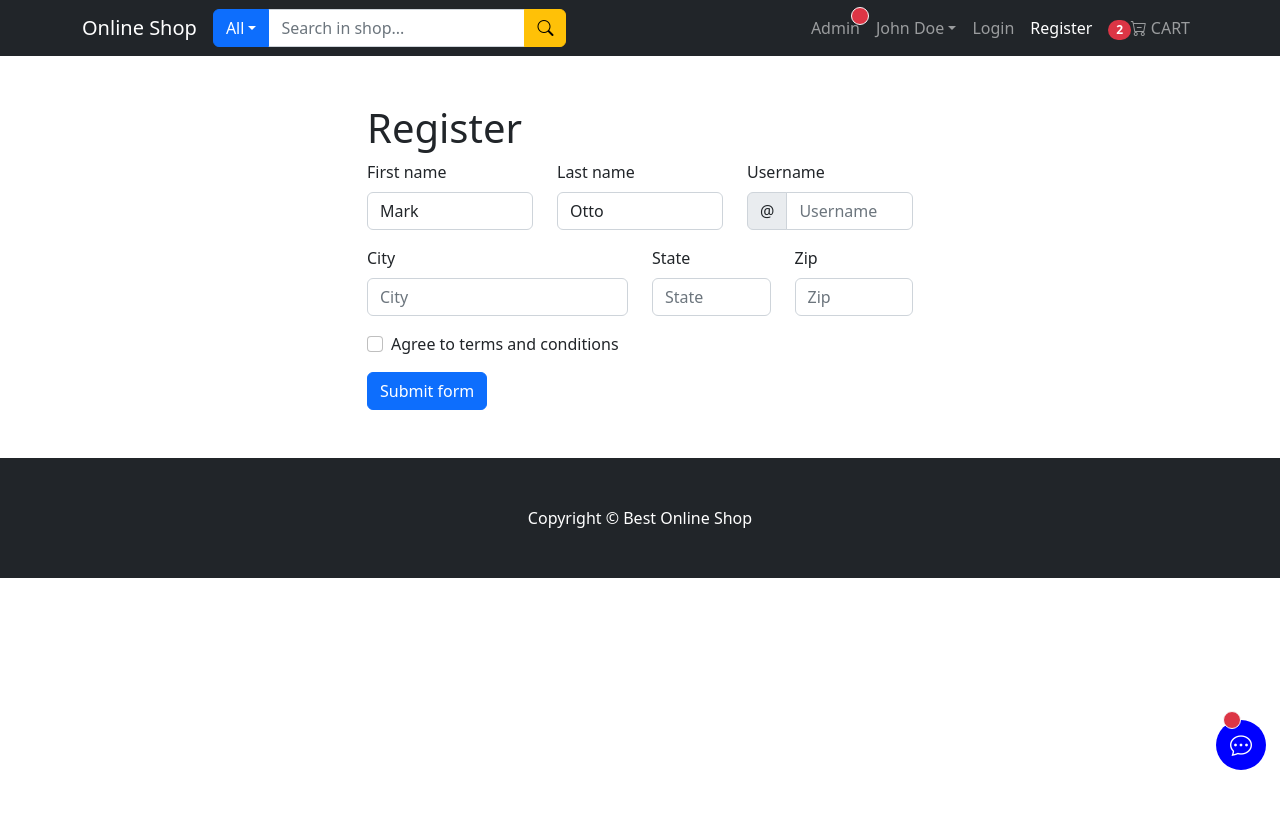
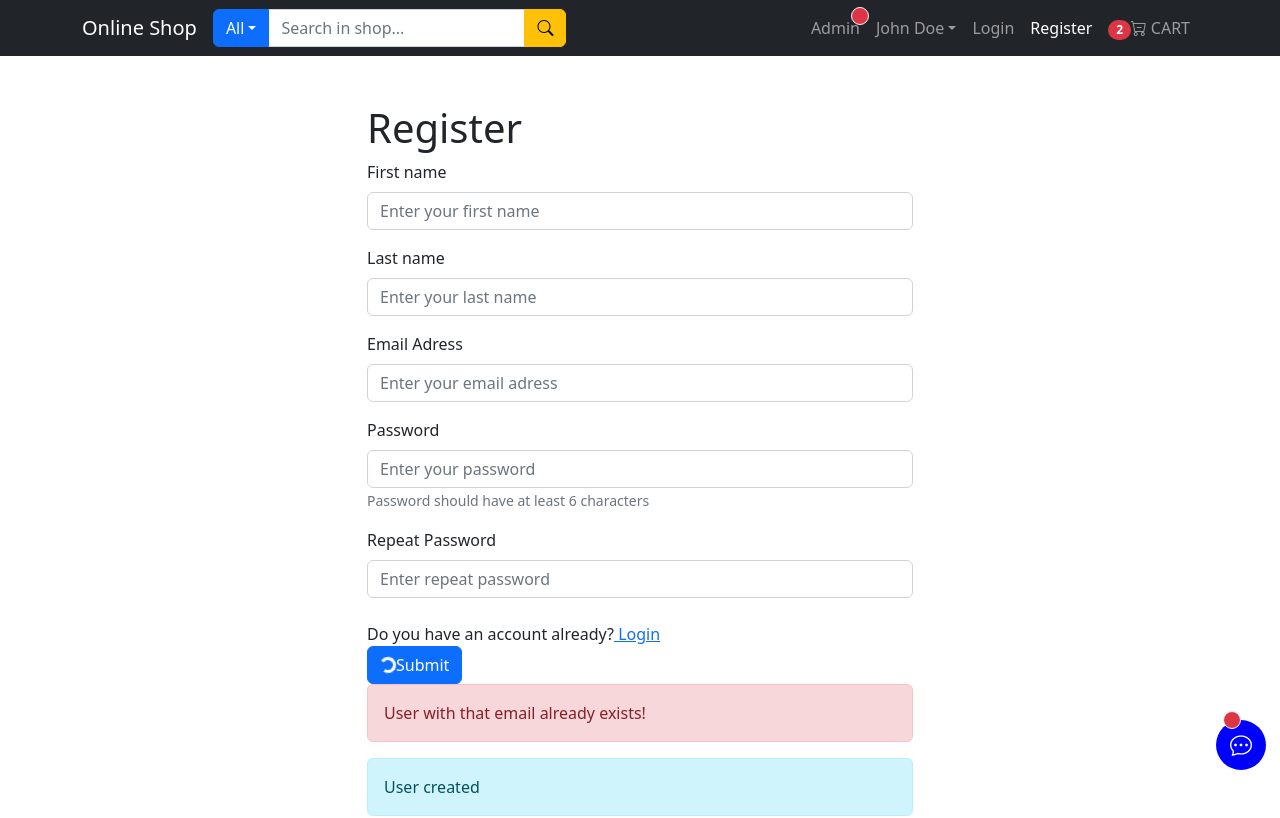
Before and after one commit to ArifBabayev05/ECommerce-MERN, a React (Create React App) app: page /register in a window 1280 px wide. Shown: the top 818 px of the page. Built offline with nearby package versions, Linux system fonts and the light colour scheme.

Commit message:
Add validations to register form

```diff
--- a/src/pages/RegisterPage.js
+++ b/src/pages/RegisterPage.js
@@ -1,5 +1,6 @@
-import { Container, Row, Col, InputGroup, Form, Button } from "react-bootstrap";
+import { Container, Row, Col, InputGroup, Form, Button, Spinner, Alert } from "react-bootstrap";
 import { useState } from "react";
+import { Link } from "react-router-dom";
 const RegisterPage = () => {
     const [validated, setValidated] = useState(false);
 
@@ -18,75 +19,91 @@ const RegisterPage = () => {
                 <Col md={6}>
                     <h1>Register</h1>
                     <Form noValidate validated={validated} onSubmit={handleSubmit}>
-            <Row className="mb-3">
-              <Form.Group as={Col} md="4" controlId="validationCustom01">
+
+                        <Form.Group className='mb-3' controlId="validationCustom01">
                             <Form.Label>First name</Form.Label>
                             <Form.Control
                                 required
                                 type="text"
-                  placeholder="First name"
-                  defaultValue="Mark"
+                                placeholder="Enter your first name"
+                                name="name"
                             />
-                <Form.Control.Feedback>Looks good!</Form.Control.Feedback>
+                            <Form.Control.Feedback type='invalid'>Please enter a name</Form.Control.Feedback>
                         </Form.Group>
-              <Form.Group as={Col} md="4" controlId="validationCustom02">
+
+                        <Form.Group className='mb-3' controlId="formBasicLastName">
                             <Form.Label>Last name</Form.Label>
                             <Form.Control
                                 required
                                 type="text"
-                  placeholder="Last name"
-                  defaultValue="Otto"
+                                placeholder="Enter your last name"
+                                name="lastName"
+
                             />
-                <Form.Control.Feedback>Looks good!</Form.Control.Feedback>
+                            <Form.Control.Feedback type='invalid'>Please enter your last name</Form.Control.Feedback>
                         </Form.Group>
-              <Form.Group as={Col} md="4" controlId="validationCustomUsername">
-                <Form.Label>Username</Form.Label>
-                <InputGroup hasValidation>
-                  <InputGroup.Text id="inputGroupPrepend">@</InputGroup.Text>
+
+                        <Form.Group className='mb-3' controlId="formBasicEmail">
+                            <Form.Label>Email Adress</Form.Label>
                             <Form.Control
-                    type="text"
-                    placeholder="Username"
-                    aria-describedby="inputGroupPrepend"
                                 required
+                                type="email"
+                                placeholder="Enter your email adress"
+                                name="email"
                             />
-                  <Form.Control.Feedback type="invalid">
-                    Please choose a username.
-                  </Form.Control.Feedback>
-                </InputGroup>
+                            <Form.Control.Feedback type='invalid'>Please enter a valid email adress</Form.Control.Feedback>
                         </Form.Group>
+
+                        <Form.Group className='mb-3' controlId="formBasicPassword">
+                            <Form.Label>Password</Form.Label>
+                            <Form.Control
+                                required
+                                type="password"
+                                placeholder="Enter your password"
+                                name="password"
+                                minLength={6}
+                            />
+                            <Form.Control.Feedback type='invalid'>Please enter a valid password</Form.Control.Feedback>
+                            <Form.Text className="text-muted">Password should have at least 6 characters</Form.Text>
+                        </Form.Group>
+
+                        <Form.Group className='mb-3' controlId="formBasicPasswordRepeat">
+                            <Form.Label>Repeat Password</Form.Label>
+                            <Form.Control
+                                required
+                                type="password"
+                                placeholder="Enter repeat password"
+                                name="confirmPassword"
+                                minLength={6}
+                            />
+                            <Form.Control.Feedback type='invalid'>Both passwords should match!</Form.Control.Feedback>
+                        </Form.Group>
+
+
+                        <Row className='pt-2'>
+                            <Col>
+                                Do you have an account already?
+                                <Link to={"/login"}> Login </Link>
+                            </Col>
                         </Row>
-            <Row className="mb-3">
-              <Form.Group as={Col} md="6" controlId="validationCustom03">
-                <Form.Label>City</Form.Label>
-                <Form.Control type="text" placeholder="City" required />
-                <Form.Control.Feedback type="invalid">
-                  Please provide a valid city.
-                </Form.Control.Feedback>
-              </Form.Group>
-              <Form.Group as={Col} md="3" controlId="validationCustom04">
-                <Form.Label>State</Form.Label>
-                <Form.Control type="text" placeholder="State" required />
-                <Form.Control.Feedback type="invalid">
-                  Please provide a valid state.
-                </Form.Control.Feedback>
-              </Form.Group>
-              <Form.Group as={Col} md="3" controlId="validationCustom05">
-                <Form.Label>Zip</Form.Label>
-                <Form.Control type="text" placeholder="Zip" required />
-                <Form.Control.Feedback type="invalid">
-                  Please provide a valid zip.
-                </Form.Control.Feedback>
-              </Form.Group>
-            </Row>
-            <Form.Group className="mb-3">
-              <Form.Check
-                required
-                label="Agree to terms and conditions"
-                feedback="You must agree before submitting."
-                feedbackType="invalid"
+
+                        <Button type="submit">
+                            <Spinner
+                                as="span"
+                                animation="border"
+                                size="sm"
+                                role="status"
+                                aria-hidden="true"
                             />
-            </Form.Group>
-            <Button type="submit">Submit form</Button>
+                            Submit</Button>
+
+                        <Alert show={true} variant='danger'>
+                            User with that email already exists!
+                        </Alert>
+
+                        <Alert show={true} variant='info'>
+                            User created
+                        </Alert>
                     </Form>
                 </Col>
             </Row>
```
Lines whose indentation alone changed are shown as unchanged.
